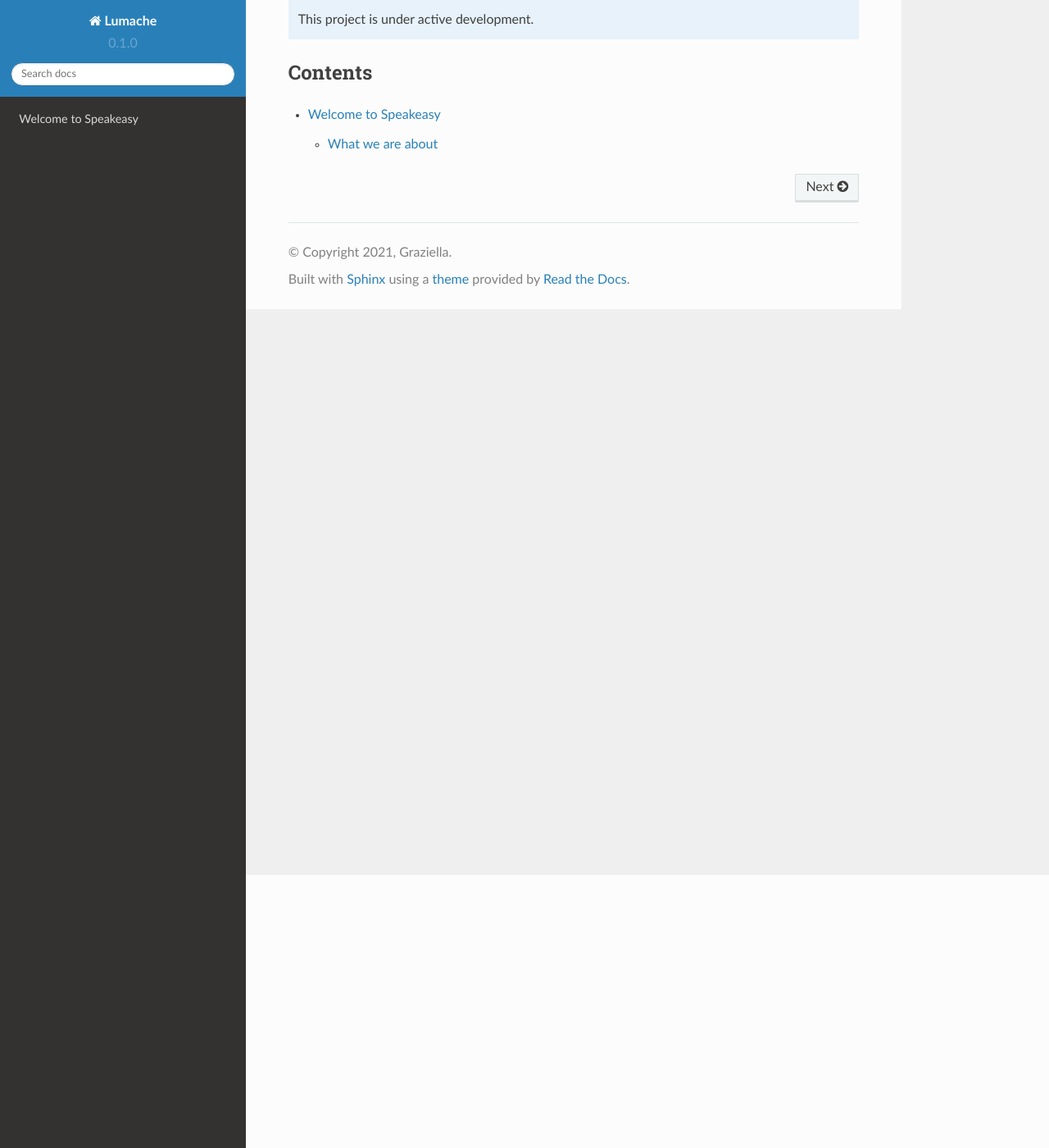
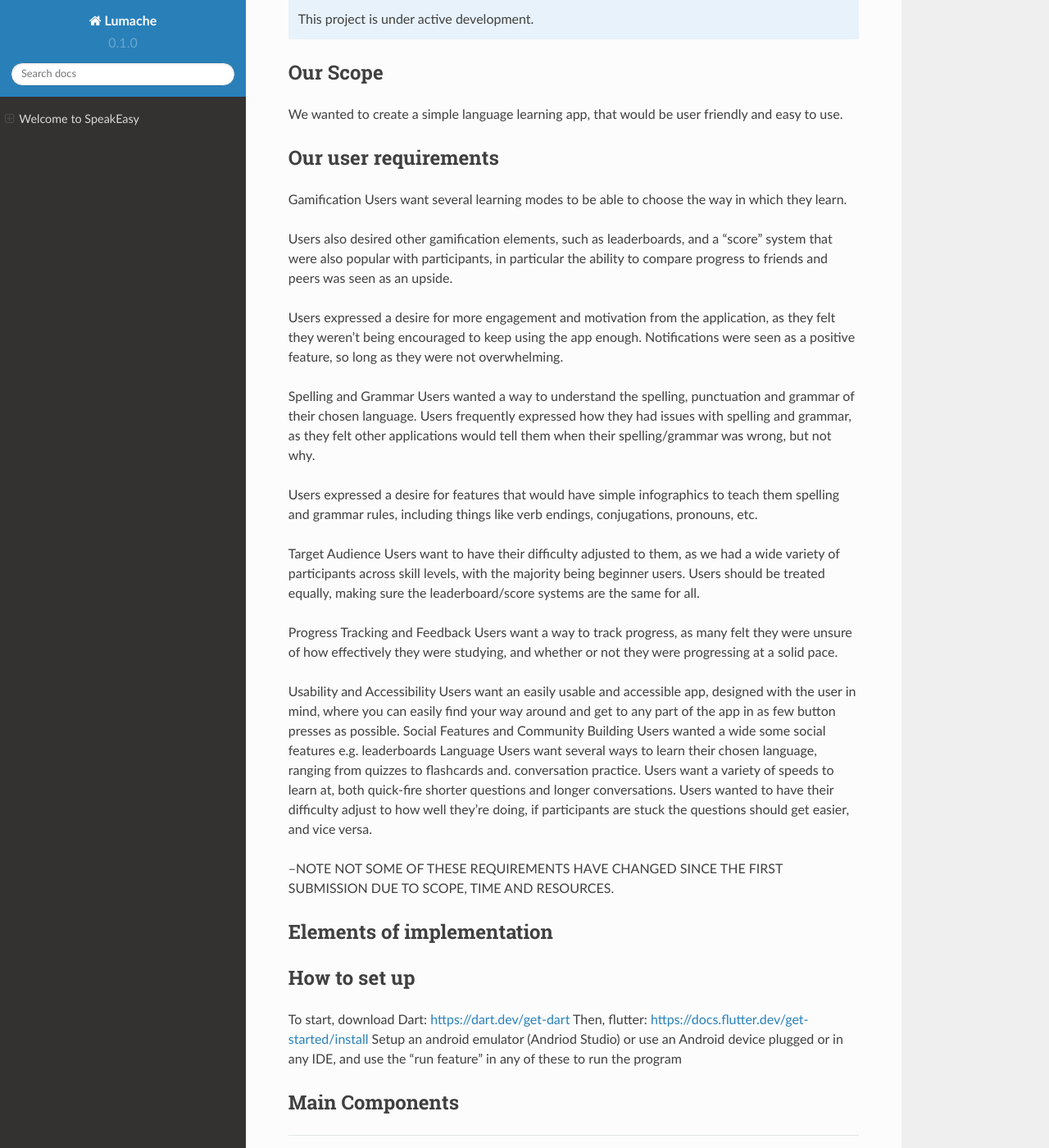
Before and after one commit to LuckyLarry13/READTHEDOCSTEST, a Sphinx documentation site: the page built from docs/source/index.rst, in a window 1280 px wide and 1400 px high, scrolled down 333 px. Shown: the whole window at 82% size. Built offline with Sphinx 7.4.7 and the Read the Docs theme 2.0.0, drawn with Linux system fonts in a browser that asks for light colours.

Commit message:
Update index.rst

```diff
--- a/docs/source/index.rst
+++ b/docs/source/index.rst
@@ -8,9 +8,56 @@ Link to code via Github: https://github.com/SETAP-Speakeasy/Coursework
 
    This project is under active development.
 
-Contents
+Our Scope
 --------
+We wanted to create a simple language learning app, that would be user friendly and easy to use.
 
-.. toctree::
+Our user requirements
+---------------------
+Gamification
+Users want several learning modes to be able to choose the way in which they learn.
 
-   usage
+Users also desired other gamification elements, such as leaderboards, and a “score” system that were also popular with participants, in particular the ability to compare progress to friends and peers was seen as an upside.
+
+Users expressed a desire for more engagement and motivation from the application, as they felt they weren’t being encouraged to keep using the app enough. Notifications were seen as a positive feature, so long as they were not overwhelming.
+
+Spelling and Grammar
+Users wanted a way to understand the spelling, punctuation and grammar of their chosen language.
+Users frequently expressed how they had issues with spelling and grammar, as they felt other applications would tell them when their spelling/grammar was wrong, but not why.
+
+Users expressed a desire for features that would have simple infographics to teach them spelling and grammar rules, including things like verb endings, conjugations, pronouns, etc.
+
+Target Audience
+Users want to have their difficulty adjusted to them, as we had a wide variety of participants across skill levels, with the majority being beginner users.
+Users should be treated equally, making sure the leaderboard/score systems are the same for all.
+
+Progress Tracking and Feedback
+Users want a way to track progress, as many felt they were unsure of how effectively they were studying, and whether or not they were progressing at a solid pace.
+
+Usability and Accessibility
+Users want an easily usable and accessible app, designed with the user in mind, where you can easily find your way around and get to any part of the app in as few button presses as possible.
+Social Features and Community Building
+Users wanted a wide some social features e.g. leaderboards
+Language
+Users want several ways to learn their chosen language, ranging from quizzes to flashcards and. conversation practice.
+Users want a variety of speeds to learn at, both quick-fire shorter questions and longer conversations.
+Users wanted to have their difficulty adjust to how well they’re doing, if participants are stuck the questions should get easier, and vice versa.
+
+--NOTE NOT SOME OF THESE REQUIREMENTS HAVE CHANGED SINCE THE FIRST SUBMISSION DUE TO SCOPE, TIME AND RESOURCES.
+
+Elements of implementation
+-------------------------
+
+
+
+
+How to set up
+--------------
+To start, download Dart: https://dart.dev/get-dart
+Then, flutter: https://docs.flutter.dev/get-started/install
+Setup an android emulator (Andriod Studio) or use an Android device plugged or in any IDE, and use the "run feature" in any of these to run the program
+
+
+
+Main Components
+----------------
```
